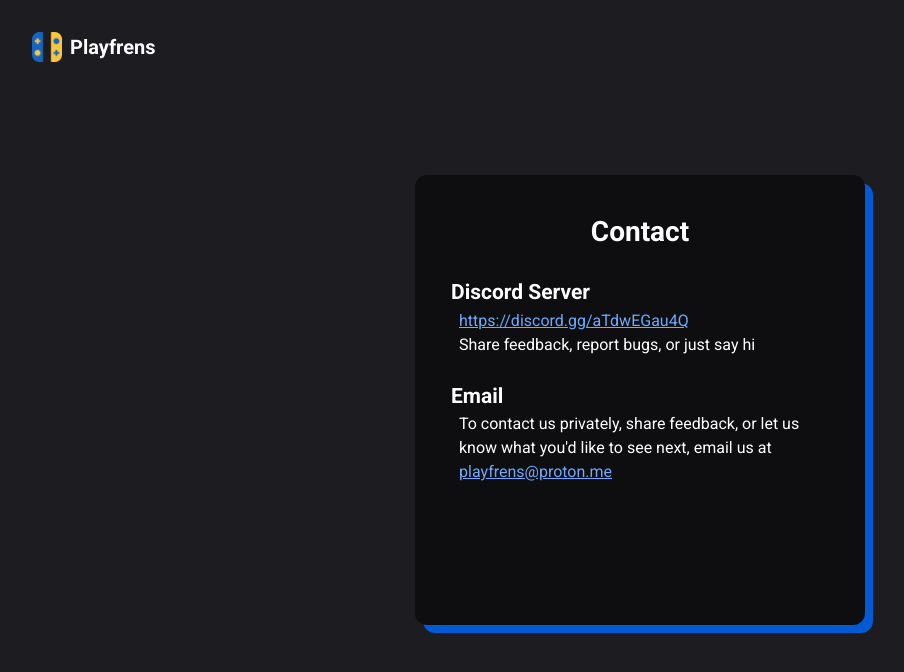
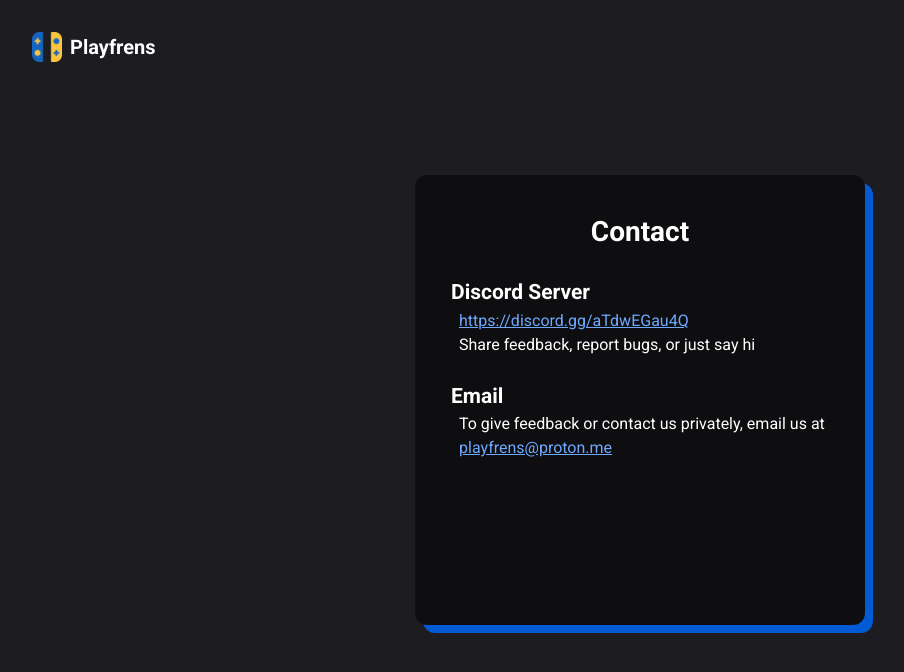
Before and after one commit to liranbr/Playfrens, a React (Vite) app: page /contact in a window 1280 px wide. Shown: the top 672 px of the page, without its empty margins (0-904 px from the left). Built offline with nearby package versions, Linux system fonts and the light colour scheme.

Commit message:
Rephrase Contact text

```diff
--- a/src/pages/Contact.jsx
+++ b/src/pages/Contact.jsx
@@ -27,10 +27,9 @@ export default function Contact() {
                     <p>Share feedback, report bugs, or just say hi</p>
                     <h2>Email</h2>
                     <p>
-                        To contact us privately, share feedback, or let us know what
-                        you&apos;d like to see next, email us at
+                        To give feedback or contact us privately, email us at{" "}
+                        <a href="mailto:playfrens@proton.me">playfrens@proton.me</a>
                     </p>
-                    <a href="mailto:playfrens@proton.me">playfrens@proton.me</a>
                 </div>
             </div>
             <a href="/" className="app-brand">
```
